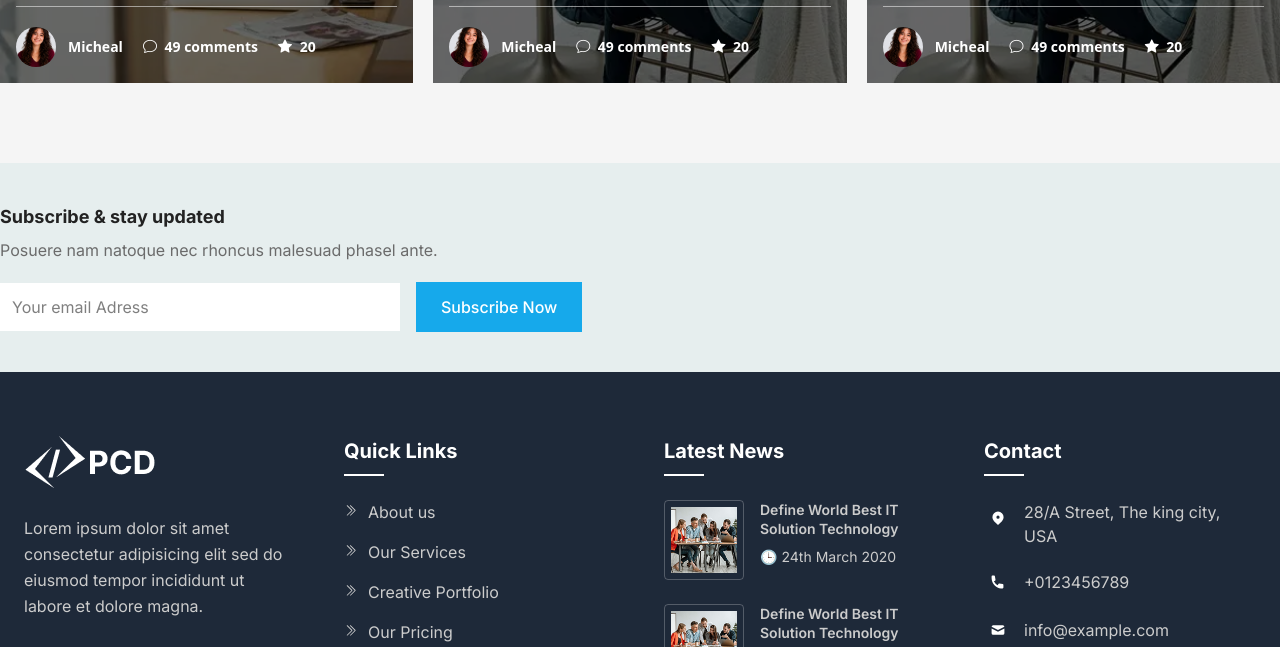
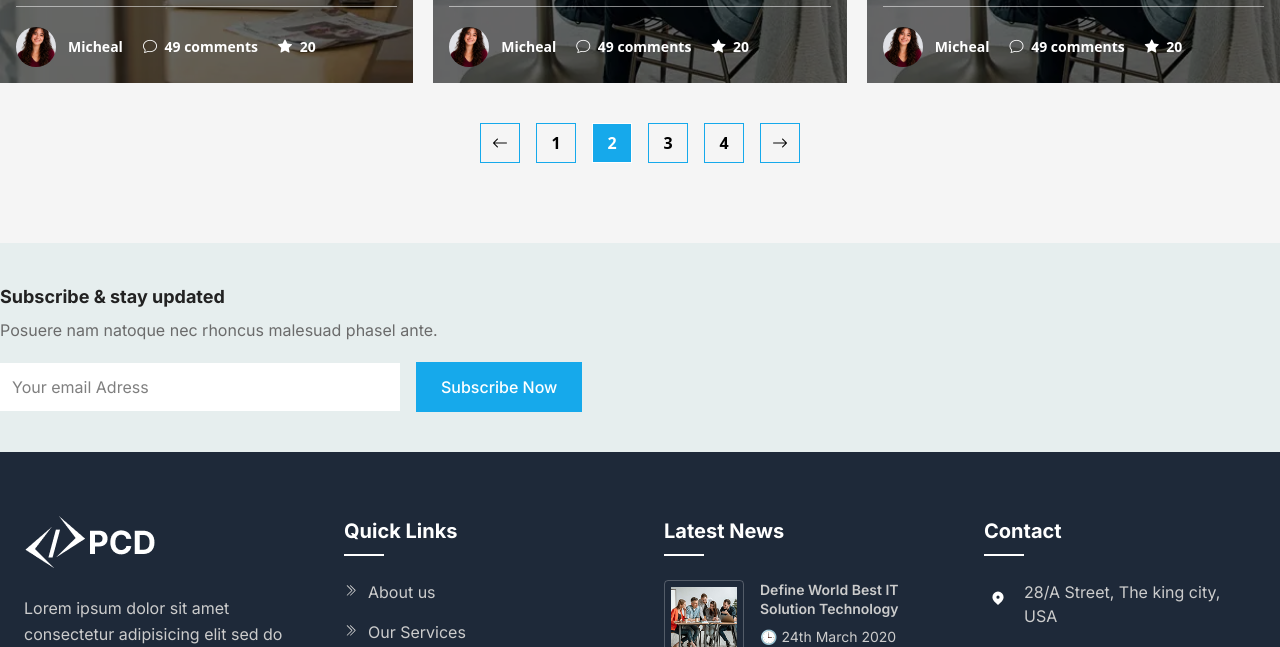
Before and after one commit to hasan-myoffice2/Tailwind-Exbico, a website: page blogArchive.html in a window 1280 px wide. Shown: the part 1500-2147 px from the top of the page. Drawn offline with nearby package versions, Linux system fonts and the light colour scheme.

Commit message:
Blog Archive Pagination Added

```diff
--- a/blogArchive.html
+++ b/blogArchive.html
@@ -223,6 +223,31 @@
                 </div>
             </div>
         </div>
+        <ul class="flex items-center gap-4 justify-center mt-10">
+            <li
+                class="flex items-center hover:text-white transition-all hover:bg-primaryColor justify-center w-10 border border-primaryColor h-10 text-black font-semibold">
+                <i class="bi bi-arrow-left"></i>
+            </li>
+            <li
+                class="flex items-center hover:text-white transition-all hover:bg-primaryColor justify-center w-10 border border-primaryColor h-10 text-black font-semibold">
+                1
+            </li>
+            <li class="flex items-center justify-center w-10 border h-10 text-white font-semibold bg-primaryColor">
+                2
+            </li>
+            <li
+                class="flex items-center hover:text-white transition-all hover:bg-primaryColor justify-center w-10 border border-primaryColor h-10 text-black font-semibold">
+                3
+            </li>
+            <li
+                class="flex items-center hover:text-white transition-all hover:bg-primaryColor justify-center w-10 border border-primaryColor h-10 text-black font-semibold">
+                4
+            </li>
+            <li
+                class="flex items-center hover:text-white transition-all hover:bg-primaryColor justify-center w-10 border border-primaryColor h-10 text-black font-semibold">
+                <i class="bi bi-arrow-right"></i>
+            </li>
+        </ul>
     </section>
     <!-- Blog Archive End -->
 
```
Also changed, not shown: index.html (+24 -3 lines), BlogSingle.html (added), blogSide.html (added), src/output.css.
